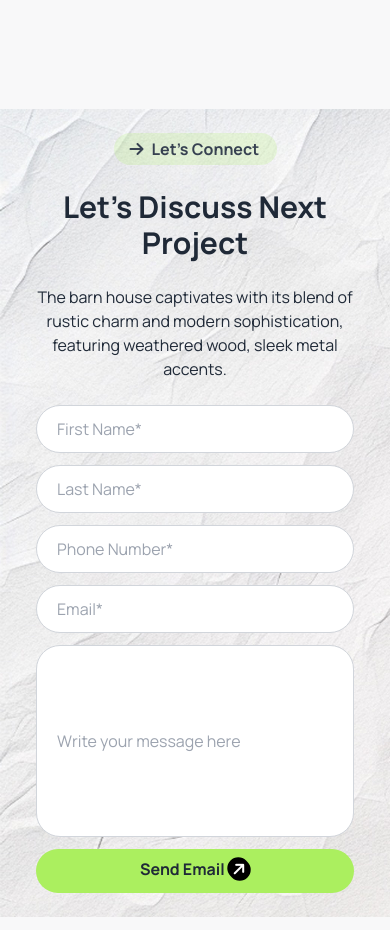
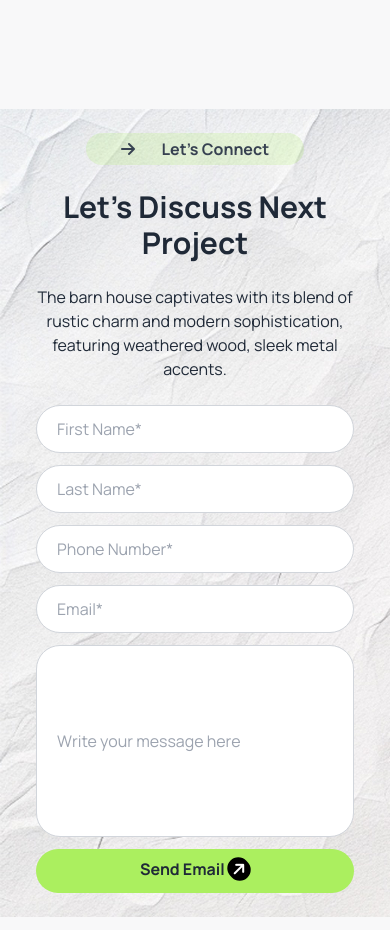
Before and after one commit to Nasrul-Rafi/Rinterio-Website-A3, a plain HTML site: page index.html in a window 390 px wide. Shown: the part 5020-5950 px from the top of the page. Drawn offline with nearby package versions, Linux system fonts and the light colour scheme.

Commit message:
solved a minor issue

```diff
--- a/index.html
+++ b/index.html
@@ -228,7 +228,7 @@
         </section>
 
         <section class="mt-36 mb-5 lg:py-24 px-8 py-6 bg-white  w-full h-full" style="background-image: url(assets/bg.jpg);">
-            <div class="flex lg:justify-evenly  items-center text-gray-700 bg-web-primary/20 w-3/6 md:w-1/6 px-4 py-1 rounded-3xl  mx-auto">
+            <div class="flex justify-evenly  items-center text-gray-700 bg-web-primary/20 w-4/6 md:w-1/6 px-4 py-1 rounded-3xl  mx-auto">
                 <i class="fa-solid fa-arrow-right mr-2"></i>
                 <p class="font-bold">Let's Connect</p>
             </div>
```
